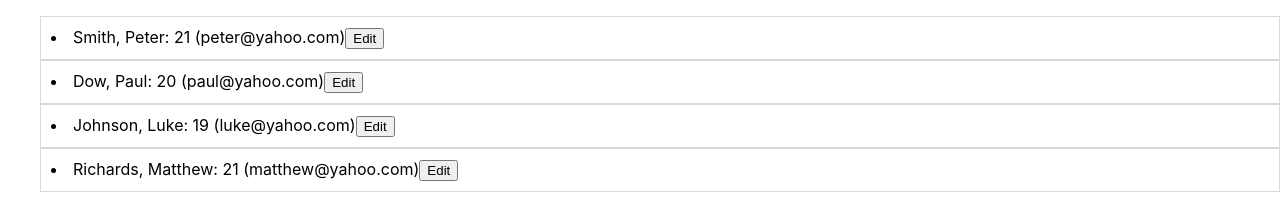
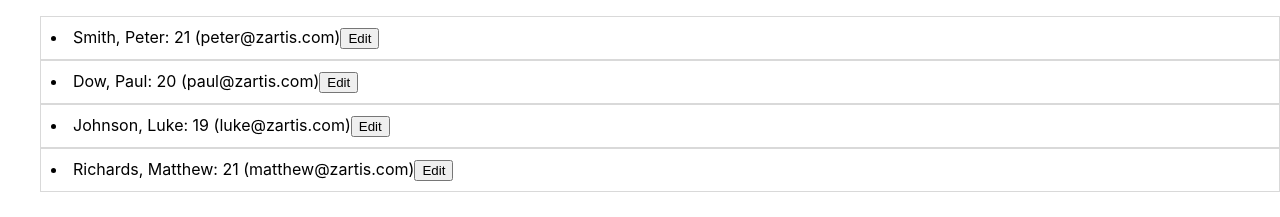
Before and after one commit to zartis-digital/formvalidation, a React app: page / in a window 1280 px wide. Shown: the top 217 px of the page. Built offline with nearby package versions, Linux system fonts and the light colour scheme; the HTML template or start-up script is replaced by a standard one.

Commit message:
cosmetic

```diff
--- a/src/App.js
+++ b/src/App.js
@@ -4,10 +4,10 @@ import { UserList } from './userList';
 import Form from './form';
 
 const initUsers = [
-  { name: 'Peter',   lastname: 'Smith',    id: 1, email: 'peter@yahoo.com',   age: 21 },
-  { name: 'Paul',    lastname: 'Dow',      id: 2, email: 'paul@yahoo.com',    age: 20 },
-  { name: 'Luke',    lastname: 'Johnson',  id: 3, email: 'luke@yahoo.com',    age: 19 },
-  { name: 'Matthew', lastname: 'Richards', id: 4, email: 'matthew@yahoo.com', age: 21 },
+  { name: 'Peter',   lastname: 'Smith',    id: 1, email: 'peter@zartis.com',   age: 21 },
+  { name: 'Paul',    lastname: 'Dow',      id: 2, email: 'paul@zartis.com',    age: 20 },
+  { name: 'Luke',    lastname: 'Johnson',  id: 3, email: 'luke@zartis.com',    age: 19 },
+  { name: 'Matthew', lastname: 'Richards', id: 4, email: 'matthew@zartis.com', age: 21 },
 ];
 
 function App() {
--- a/src/formUtils/validation.js
+++ b/src/formUtils/validation.js
@@ -29,7 +29,7 @@ const useValidation = (validation, initialState = {}, cb) => {
           }
           try {
             value
-            .split(" ")
+              .split(' ')
               .forEach(
                 valItem => {
                   const result = evalFns[valItem](data[key]);
```
Lines whose indentation alone changed are shown as unchanged.
